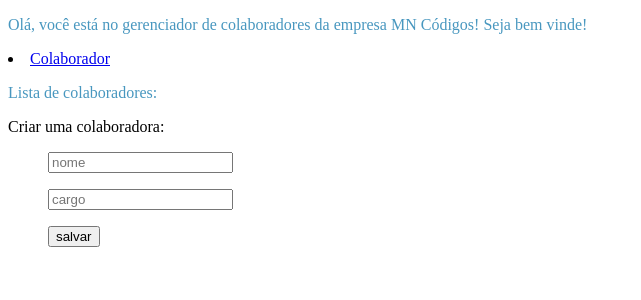
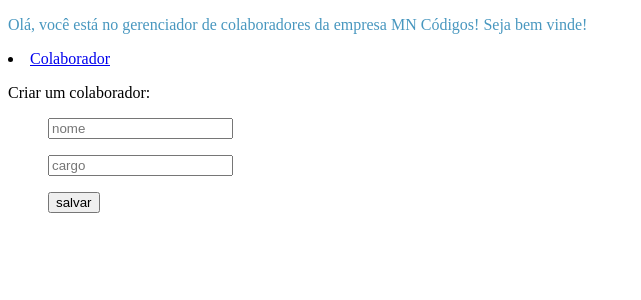
Before and after one commit to michellekenia/gerenciador-colaboradores, an Angular app: page /criar-colaborador in a window 1280 px wide. Shown: the top 300 px of the page, without its empty margins (0-641 px from the left). Built offline with nearby package versions, Linux system fonts and the light colour scheme.

Commit message:
retirar itens sem uso

```diff
--- a/src/app/app.component.html
+++ b/src/app/app.component.html
@@ -8,29 +8,4 @@
     </li>
 </nav>
 
-<div class="colaborador">
-    <p>Lista de colaboradores: </p>
-    <ul>
-      @for (colaborador of colaboradores ; track $index) {
-        <li>
-            Nome {{colaborador.nome}}: ,
-            cargo: {{colaborador.cargo}}
-        </li>
-        <br>
-        <!-- <ul>
-          <button (click)="atualizarColaborador()">atualizar</button>
-        </ul>
-        <br>
-        <ul>
-          <button (click)="deletarColaborador()">deletar</button>
-        </ul> -->
-      }
-    </ul>
-</div>
-
-
-
-
-
-
 <router-outlet></router-outlet>
--- a/src/app/atualizar-colaborador/atualizar-colaborador.component.html
+++ b/src/app/atualizar-colaborador/atualizar-colaborador.component.html
@@ -1,6 +1,6 @@
 <div>
 
-    <p>Atualizar uma colaboradora: </p>
+    <p>Atualizar um colaborador: </p>
 
     <ul>
           <input type="text" placeholder="nome" [(ngModel)]="colaborador.nome">
@@ -13,19 +13,4 @@
         <button (click)="salvarColaborador()">Atualizar</button>
     </ul>
 
-
-    <!-- <ul>
-        <input type="text" placeholder="atualizar nome" [(ngModel)]="colaborador.nome">
-        {{colaborador.nome}}
-    </ul>
-
-    <ul> <input type="text" placeholder="atualizar cargo" [(ngModel)]="colaborador.cargo">
-        {{colaborador.cargo}}
-    </ul>
-
-    <ul>
-        <button>Atualizar</button>
-    </ul>
-
-     -->
 </div>
--- a/src/app/criar-colaborador/criar-colaborador.component.html
+++ b/src/app/criar-colaborador/criar-colaborador.component.html
@@ -1,5 +1,5 @@
 <div>
-    <p>Criar uma colaboradora: </p>
+    <p>Criar um colaborador: </p>
 <ul>
     <input type="text" placeholder="nome" [(ngModel)]="colaborador.nome">
 
@@ -12,8 +12,4 @@
     <button (click)="criarColaborador()">salvar</button>
 </ul>
 
-<!-- <ul>
-    <button (click)="listarColaboradores()">cancelar</button>
-</ul> -->
-
 </div>
```
Also changed, not shown: src/app/app.component.ts (+0 -32 lines), src/app/atualizar-colaborador/atualizar-colaborador.component.ts (+1 -9 lines), src/app/colaborador/colaborador.component.html (+0 -9 lines).
